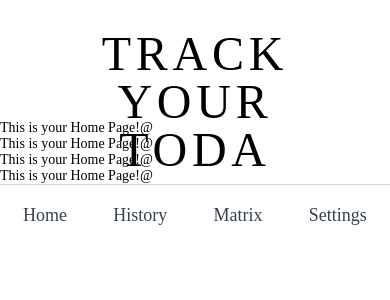
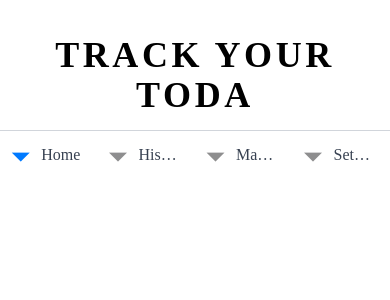
Before and after one commit to JermainePasion/TrackYourToda, a React Native app in the folder frontend/: screen /Home in a window 390 px wide. Shown: the top 300 px of the page. Built offline with nearby package versions, Linux system fonts and the light colour scheme.

Commit message:
screens and navbar fix

```diff
--- a/frontend/App.js
+++ b/frontend/App.jsx
@@ -27,21 +27,6 @@ export default function App() {
 
   return (
     <DashboardLayout>
-      <View className="items-center justify-center">
-        <Text className="text-xl text-primary font-bebas">
-          This is your Home Page!@
-        </Text>
-        <Text className="text-xl text-primary font-bebas">
-          This is your Home Page!@
-        </Text>
-        <Text className="text-xl text-primary font-bebas">
-          This is your Home Page!@
-        </Text>
-        <Text className="text-xl text-primary font-bebas">
-          This is your Home Page!@
-        </Text>
-      </View>
-      <StatusBar style="auto" />
     </DashboardLayout>
   );
 }
--- a/frontend/components/Header.js
+++ b/frontend/components/Header.jsx
@@ -6,12 +6,12 @@ import { LinearGradient } from 'expo-linear-gradient';
 
 export default function Header() {
   return (
-    <View style={{ width: '100%', alignItems: 'center', marginVertical: 30 }}>
+    <View style={{ width: '100%', alignItems: 'center', marginVertical: 35 }}>
       <MaskedView
         style={{ height: 60, width: 300 }}
         maskElement={
           <Text
-            className="text-5xl text-center tracking-widest"
+            className="text-4xl text-center font-bold tracking-widest"
             style={{
               fontFamily: 'BebasNeue_400Regular',
               color: 'black',
--- a/frontend/components/Navbar.js
+++ /dev/null
@@ -1,14 +0,0 @@
-
-import "../global.css";
-import { View, Text } from 'react-native';
-
-export default function Navbar() {
-  return (
-    <View className="flex-row justify-around py-4 bg-[#ffffff] border-t border-gray-300">
-      <Text className="text-gray-700 font-bebas text-lg">Home</Text>
-      <Text className="text-gray-700 font-bebas text-lg">History</Text>
-      <Text className="text-gray-700 font-bebas text-lg">Matrix</Text>
-      <Text className="text-gray-700 font-bebas text-lg">Settings</Text>
-    </View>
-  );
-}
--- /dev/null
+++ b/frontend/components/Navbar.jsx
@@ -0,0 +1,38 @@
+import "../global.css";
+import React from "react";
+import { NavigationContainer } from "@react-navigation/native";
+import { createBottomTabNavigator } from "@react-navigation/bottom-tabs";
+import Home from "../screens/Home";
+import Settings from "../screens/Settings";
+import Matrix from "../screens/Matrix";
+import History from "../screens/History";
+
+
+const Tab = createBottomTabNavigator();
+
+export default function Navbar() {
+  return (
+    <NavigationContainer independent={true}>
+      <Tab.Navigator
+        screenOptions={{
+          headerShown: false,
+          tabBarStyle: {
+            backgroundColor: "#fff",
+            borderTopColor: "#D1D5DB",
+            borderTopWidth: 1,
+          },
+          tabBarLabelStyle: {
+            fontFamily: "BebasNeue_400Regular",
+            fontSize: 16,
+            color: "#374151",
+          },
+        }}
+      >
+        <Tab.Screen name="Home" component={Home} />
+        <Tab.Screen name="History" component={History} />
+        <Tab.Screen name="Matrix" component={Matrix} />
+        <Tab.Screen name="Settings" component={Settings} />
+      </Tab.Navigator>
+    </NavigationContainer>
+  );
+}
--- a/frontend/layouts/DashboardLayout.js
+++ b/frontend/layouts/DashboardLayout.jsx
@@ -1,14 +1,14 @@
 import "../global.css";
-import React from 'react';
 import { View } from 'react-native';
-import Header from '../components/Header';
-import Navbar from '../components/Navbar';
+import Header from "../components/Header";
+import Navbar from "../components/Navbar";
+
 
 export default function DashboardLayout({ children }) {
   return (
-    <View className="flex-1 bg-white">
+    <View className="flex-1 justify-between bg-white">
       <Header />
-      <View className="flex-1 justify-between">
+      <View className="flex-1">
         {children}
       </View>
       <Navbar />
--- a/frontend/package.json
+++ b/frontend/package.json
@@ -11,6 +11,8 @@
   "dependencies": {
     "@expo-google-fonts/bebas-neue": "^0.4.0",
     "@react-native-masked-view/masked-view": "0.3.2",
+    "@react-navigation/bottom-tabs": "^7.4.2",
+    "@react-navigation/native": "^7.1.14",
     "expo": "~53.0.13",
     "expo-font": "~13.3.2",
     "expo-linear-gradient": "~14.1.5",
@@ -19,7 +21,8 @@
     "react": "19.0.0",
     "react-native": "0.79.4",
     "react-native-reanimated": "~3.17.4",
-    "react-native-safe-area-context": "^5.4.0"
+    "react-native-safe-area-context": "5.4.0",
+    "react-native-screens": "~4.11.1"
   },
   "devDependencies": {
     "@babel/core": "^7.20.0",
--- /dev/null
+++ b/frontend/screens/History.jsx
@@ -0,0 +1,10 @@
+import React from "react";
+import { View, Text } from "react-native";
+
+export default function History() {
+  return (
+    <View className="flex-1 items-center justify-center bg-white">
+      <Text className="text-2xl font-bebas text-primary">This is your History Page</Text>
+    </View>
+  );
+}
--- /dev/null
+++ b/frontend/screens/Home.jsx
@@ -0,0 +1,10 @@
+import React from "react";
+import { View, Text } from "react-native";
+
+export default function Home() {
+  return (
+    <View className="flex-1 items-center justify-center bg-white">
+      <Text className="text-2xl font-bebas text-primary">This is your Home Page</Text>
+    </View>
+  );
+}
--- /dev/null
+++ b/frontend/screens/Matrix.jsx
@@ -0,0 +1,10 @@
+import React from "react";
+import { View, Text } from "react-native";
+
+export default function Matrix() {
+  return (
+    <View className="flex-1 items-center justify-center bg-white">
+      <Text className="text-2xl font-bebas text-primary">This is your Matrix Page</Text>
+    </View>
+  );
+}
--- /dev/null
+++ b/frontend/screens/Settings.jsx
@@ -0,0 +1,10 @@
+import React from "react";
+import { View, Text } from "react-native";
+
+export default function Settings() {
+  return (
+    <View className="flex-1 items-center justify-center bg-white">
+      <Text className="text-2xl font-bebas text-primary">This is your Settings Page</Text>
+    </View>
+  );
+}
```
Also changed, not shown: frontend/components/SplashScreen.jsx (renamed from frontend/components/SplashScreen.js), 1 other file (tests, documents, lock files or other folders).
